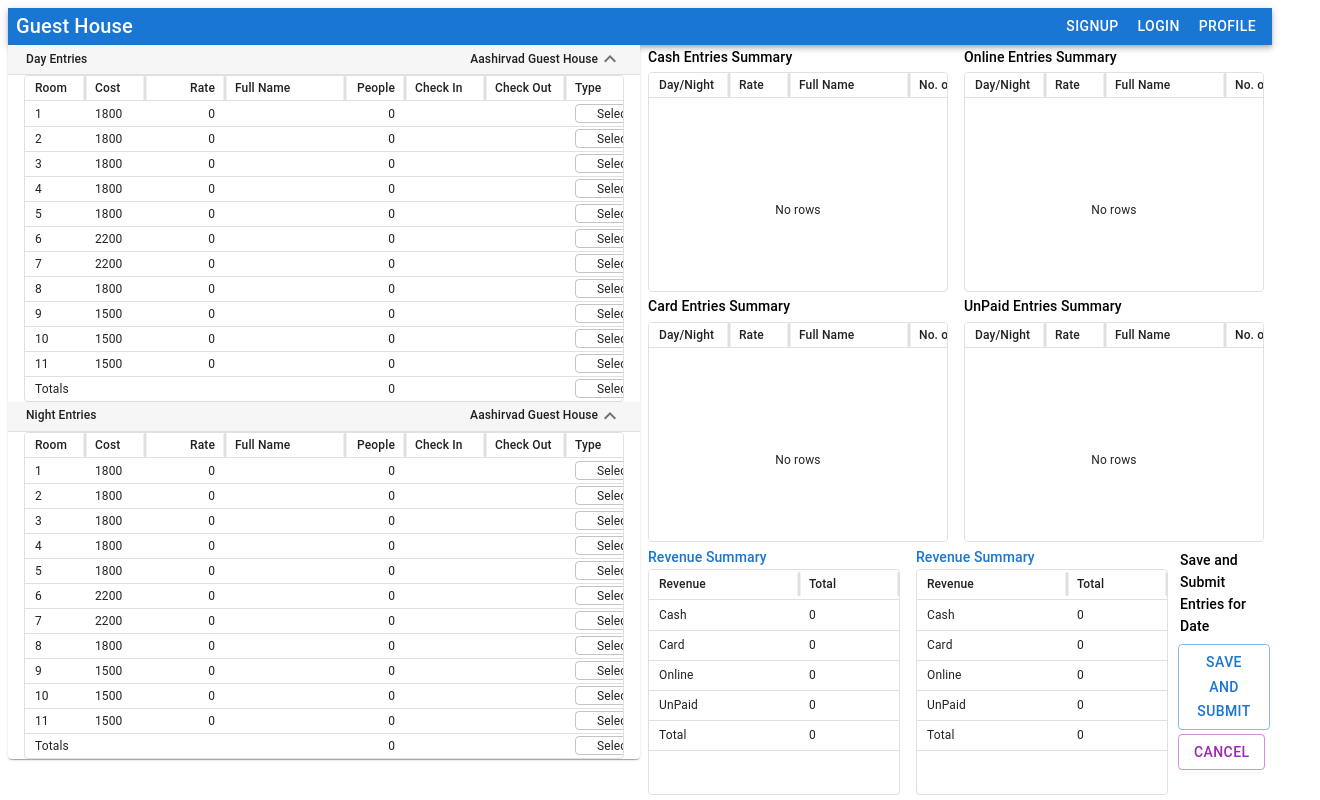
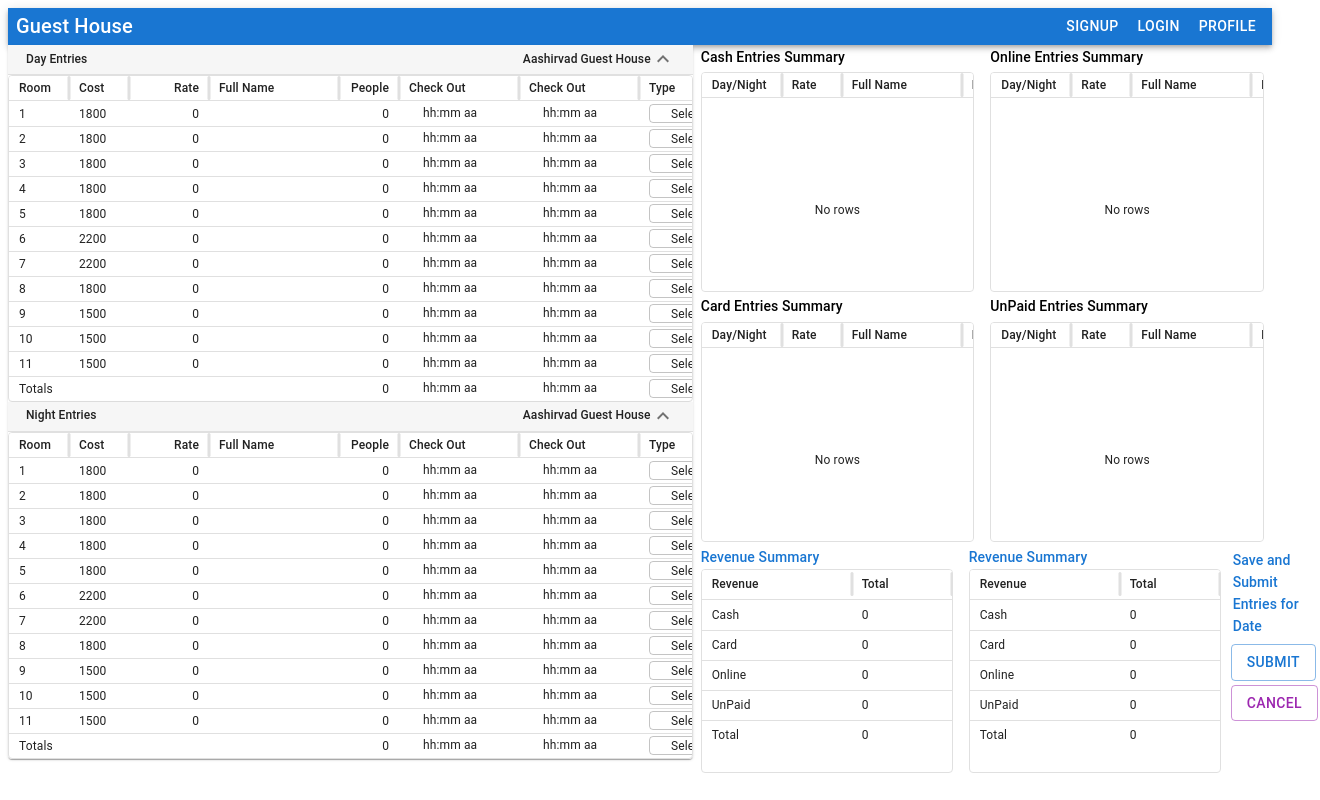
Before and after one commit to mayadb01-lgtm/TGT-GH-Rest, a React (Vite) app: page / in a window 1280 px wide. Shown: the whole page, 1320 px wide, since content can reach past the window. Built offline with nearby package versions, Linux system fonts and the light colour scheme.

Commit message:
feat - datepicker added for checkin and checkout

```diff
--- a/src/components/TableComponent.jsx
+++ b/src/components/TableComponent.jsx
@@ -1,6 +1,10 @@
 import { useState } from "react";
 import { DataGrid } from "@mui/x-data-grid";
 import { FormControl, Select } from "@mui/material";
+import { AdapterDayjs } from "@mui/x-date-pickers/AdapterDayjs";
+import { LocalizationProvider } from "@mui/x-date-pickers/LocalizationProvider";
+import dayjs from "dayjs";
+import { MobileTimePicker } from "@mui/x-date-pickers";
 
 // Utility function to initialize rows
 const initializeRows = (dayOrNight, rowsLength, roomCosts) => {
@@ -123,7 +127,7 @@ const TableComponent = ({
           {
             field: "fullname",
             headerName: "Full Name",
-            width: 120,
+            width: 130,
             editable: true,
             handleRowEdit: (params) => {
               handleRowEdit(params.row);
@@ -141,21 +145,111 @@ const TableComponent = ({
           },
           {
             field: "checkInTime",
-            headerName: "Check In",
-            width: 80,
+            headerName: "Check Out",
+            width: 120,
             editable: true,
             handleRowEdit: (params) => {
               handleRowEdit(params.row);
             },
+            renderCell: (params) => (
+              <LocalizationProvider dateAdapter={AdapterDayjs}>
+                <MobileTimePicker
+                  value={dayjs(params.row.checkInTime, "hh:mm A")} // Correct property for checkInTime
+                  onChange={(newValue) => {
+                    const formattedTime = dayjs(newValue).format("hh:mm A");
+                    handleRowEdit({
+                      ...params.row,
+                      checkInTime: formattedTime, // Update checkInTime properly
+                    });
+                  }}
+                  renderInput={(props) => (
+                    <input
+                      {...props}
+                      style={{
+                        fontSize: "14px",
+                        height: "24px",
+                        width: "100%",
+                        border: "1px solid #ccc",
+                        borderRadius: "6px",
+                        padding: "4px",
+                        outline: "none",
+                        backgroundColor: "#fff",
+                      }}
+                    />
+                  )}
+                  ampm
+                  sx={{
+                    "& .MuiInputBase-root": {
+                      height: "24px", // Fixed height
+                      fontSize: "14px",
+                    },
+                    "& .MuiOutlinedInput-notchedOutline": {
+                      border: "none",
+                    },
+                    "&:hover .MuiOutlinedInput-notchedOutline": {
+                      borderColor: "#3f51b5", // Highlight on hover
+                    },
+                    "&.Mui-focused .MuiOutlinedInput-notchedOutline": {
+                      borderColor: "#3f51b5", // Consistent focus color
+                    },
+                  }}
+                />
+              </LocalizationProvider>
+            ),
           },
           {
             field: "checkOutTime",
             headerName: "Check Out",
-            width: 80,
+            width: 120,
             editable: true,
             handleRowEdit: (params) => {
               handleRowEdit(params.row);
             },
+            renderCell: (params) => (
+              <LocalizationProvider dateAdapter={AdapterDayjs}>
+                <MobileTimePicker
+                  value={dayjs(params.row.checkOutTime, "hh:mm A")}
+                  onChange={(newValue) => {
+                    const formattedTime = dayjs(newValue).format("hh:mm A");
+                    handleRowEdit({
+                      ...params.row,
+                      checkOutTime: formattedTime,
+                    });
+                  }}
+                  renderInput={(props) => (
+                    <input
+                      {...props}
+                      style={{
+                        fontSize: "14px",
+                        height: "24px",
+                        width: "100%",
+                        border: "1px solid #ccc",
+                        borderRadius: "6px",
+                        padding: "4px",
+                        outline: "none",
+                        backgroundColor: "#fff",
+                      }}
+                    />
+                  )}
+                  ampm
+                  sx={{
+                    "& .MuiInputBase-root": {
+                      height: "24px",
+                      fontSize: "14px",
+                    },
+                    "& .MuiOutlinedInput-notchedOutline": {
+                      border: "none",
+                    },
+                    "&:hover .MuiOutlinedInput-notchedOutline": {
+                      borderColor: "#3f51b5",
+                    },
+                    "&.Mui-focused .MuiOutlinedInput-notchedOutline": {
+                      borderColor: "#3f51b5",
+                    },
+                  }}
+                />
+              </LocalizationProvider>
+            ),
           },
           {
             field: "type",
--- a/src/pages/EntryPage.jsx
+++ b/src/pages/EntryPage.jsx
@@ -178,7 +178,7 @@ const EntryPage = () => {
       alignItems="start"
     >
       {/* Left Side: Day and Night Entry Tables */}
-      <Grid size={{ xs: 12, sm: 6, md: 6, lg: 6, xl: 6 }}>
+      <Grid size={{ xs: 12, sm: 6.5, md: 6.5, lg: 6.5, xl: 6.5 }}>
         <Box>
           {/* Day Entries */}
           <Accordion defaultExpanded style={{ margin: "0", paddingBlock: "0" }}>
@@ -222,7 +222,7 @@ const EntryPage = () => {
                 </Typography>
               </Stack>
             </AccordionSummary>
-            <AccordionDetails style={{ margin: "0", paddingBlock: "0" }}>
+            <AccordionDetails style={{ margin: "0", padding: "0" }}>
               <TableComponent
                 dayOrNight="Day"
                 title="Day Entry Table"
@@ -286,7 +286,7 @@ const EntryPage = () => {
                 </Typography>
               </Stack>
             </AccordionSummary>
-            <AccordionDetails style={{ margin: "0", paddingBlock: "0" }}>
+            <AccordionDetails style={{ margin: "0", padding: "0" }}>
               <TableComponent
                 dayOrNight="Night"
                 title="Night Entry Table"
@@ -312,7 +312,7 @@ const EntryPage = () => {
       </Grid>
 
       {/* Middle Side: Summaries */}
-      <Grid size={{ xs: 12, sm: 6, md: 6, lg: 6, xl: 6 }}>
+      <Grid size={{ xs: 12, sm: 5.5, md: 5.5, lg: 5.5, xl: 5.5 }}>
         <Grid
           size={{ xs: 12, sm: 12, md: 12, lg: 12, xl: 12 }}
           display={"flex"}
@@ -456,6 +456,7 @@ const EntryPage = () => {
                 variant="subtitle2"
                 fontWeight={500}
                 style={{ margin: "4px" }}
+                color="primary"
               >
                 Save and Submit Entries for Date
               </Typography>
@@ -464,7 +465,7 @@ const EntryPage = () => {
                 color="primary"
                 style={{ margin: "2px" }}
               >
-                Save and Submit
+                Submit
               </Button>
               <Button
                 variant="outlined"
```
Also changed, not shown: package.json (+5 -3 lines), 1 other file (tests, documents, lock files or other folders).
